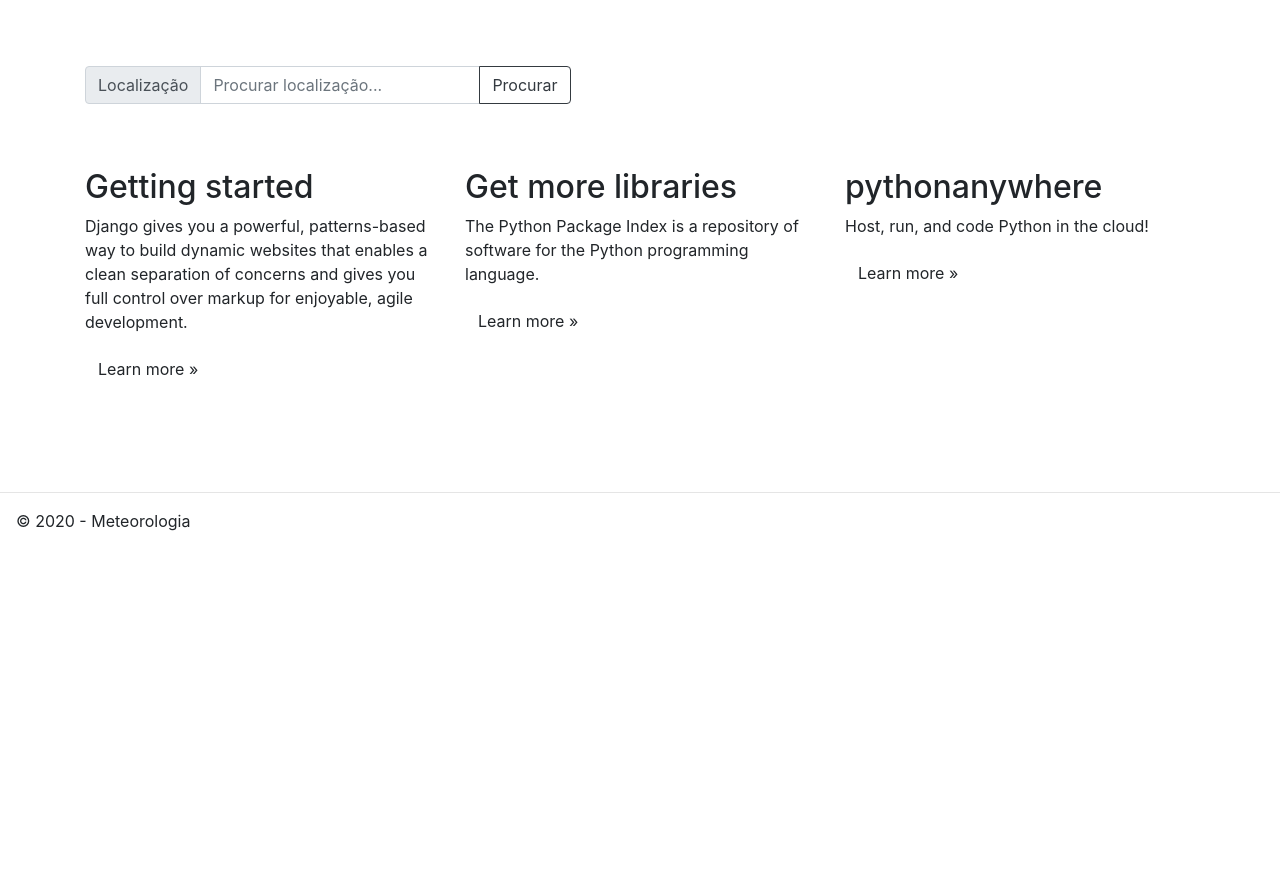
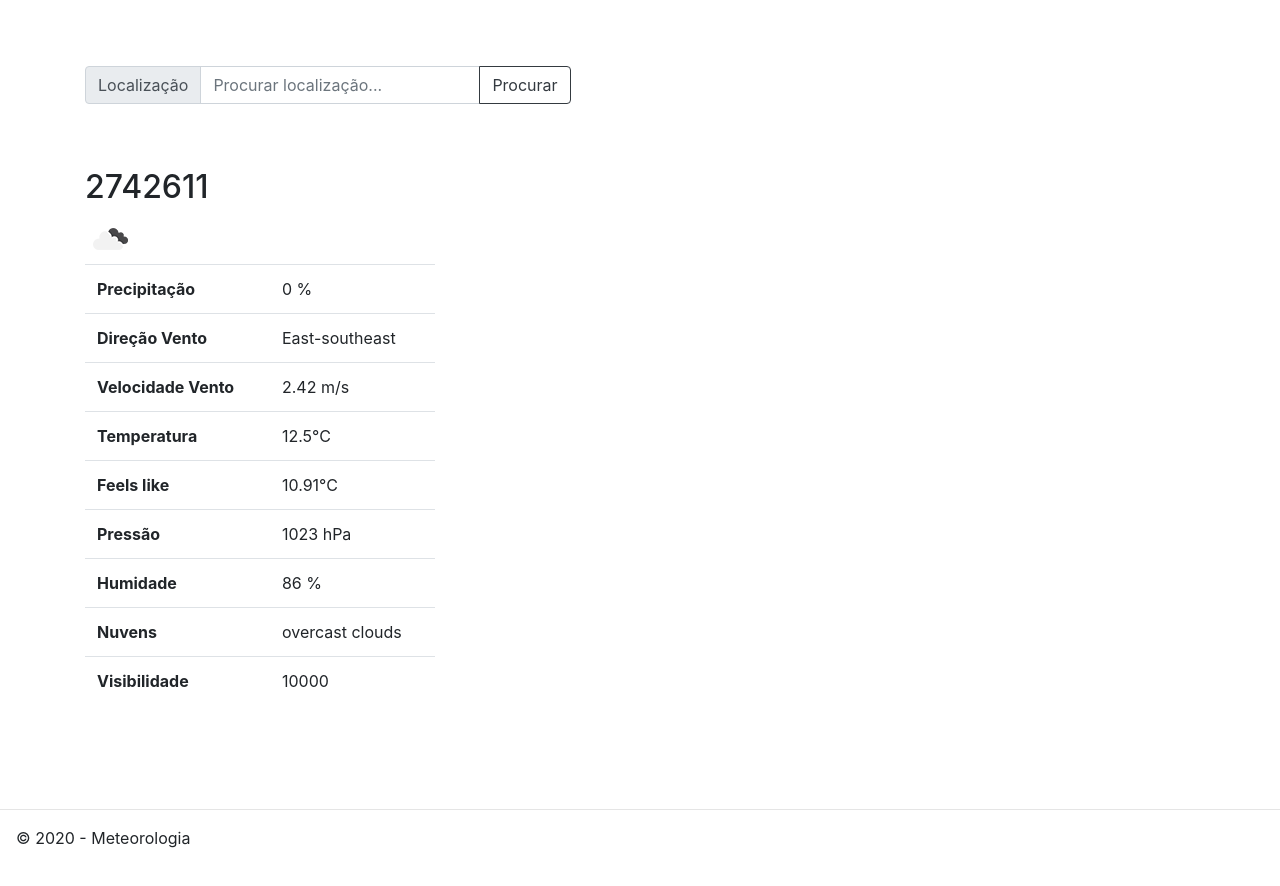
Before and after one commit to afabreu/edc_tp1, a Django app: page / in a window 1280 px wide. Shown: the part 56-942 px from the top of the page. Before the commit the page ends 587 px from the top, so only its background shows below. Run offline with Django 3.2, Linux system fonts and the light colour scheme; some libraries are stand-ins or nearby versions.

Commit message:
added a table in index.html

```diff
--- a/app/templates/index.html
+++ b/app/templates/index.html
@@ -12,27 +12,70 @@
     </div>
 </div>
     <br><br>
-
+{% load static %}
 
 <div class="row">
     <div class="col-md-4">
-        <h2>Getting started</h2>
-        <p>
-            Django gives you a powerful, patterns-based way to build dynamic websites that
-            enables a clean separation of concerns and gives you full control over markup
-            for enjoyable, agile development.
-        </p>
-        <p><a class="btn btn-default" href="http://www.djangobook.com">Learn more &raquo;</a></p>
-    </div>
-    <div class="col-md-4">
-        <h2>Get more libraries</h2>
-        <p>The Python Package Index is a repository of software for the Python programming language.</p>
-        <p><a class="btn btn-default" href="https://pypi.python.org/pypi">Learn more &raquo;</a></p>
-    </div>
-    <div class="col-md-4">
-        <h2>pythonanywhere</h2>
-        <p>Host, run, and code Python in the cloud!</p>
-        <p><a class="btn btn-default" href="https://www.pythonanywhere.com/">Learn more &raquo;</a></p>
+        <h2>{{ location }}</h2>
+        {% if symbol == "01d" %}<img src="{% static 'img/01d.png' %}">
+            {% elif symbol == "01n" %}<img src="{% static 'img/01n.png' %}">
+            {% elif symbol == "02d" %}<img src="{% static 'img/02d.png' %}">
+            {% elif symbol == "02n" %}<img src="{% static 'img/02n.png' %}">
+            {% elif symbol == "03d" %}<img src="{% static 'img/03d.png' %}">
+            {% elif symbol == "03n" %}<img src="{% static 'img/03n.png' %}">
+            {% elif symbol == "04d" %}<img src="{% static 'img/04d.png' %}">
+            {% elif symbol == "04n" %}<img src="{% static 'img/04n.png' %}">
+            {% elif symbol == "09d" %}<img src="{% static 'img/09d.png' %}">
+            {% elif symbol == "09n" %}<img src="{% static 'img/09n.png' %}">
+            {% elif symbol == "10d" %}<img src="{% static 'img/10d.png' %}">
+            {% elif symbol == "10n" %}<img src="{% static 'img/10n.png' %}">
+            {% elif symbol == "11d" %}<img src="{% static 'img/11d.png' %}">
+            {% elif symbol == "11n" %}<img src="{% static 'img/11n.png' %}">
+            {% elif symbol == "13d" %}<img src="{% static 'img/13d.png' %}">
+            {% elif symbol == "13n" %}<img src="{% static 'img/13n.png' %}">
+            {% elif symbol == "50d" %}<img src="{% static 'img/50d.png' %}">
+            {% elif symbol == "50n" %}<img src="{% static 'img/50n.png' %}">
+        {% endif %}
+        <table class="table">
+            <tbody>
+                <tr>
+                  <th scope="row">Precipitação</th>
+                  <td>{{ precipitation }} %</td>
+                </tr>
+                <tr>
+                  <th scope="row">Direção Vento</th>
+                  <td>{{ windDirection }}</td>
+                </tr>
+                <tr>
+                  <th scope="row">Velocidade Vento</th>
+                  <td>{{ windSpeed }} m/s</td>
+                </tr>
+                <tr>
+                  <th scope="row">Temperatura</th>
+                  <td>{{ temperature }}°C</td>
+                </tr>
+                <tr>
+                  <th scope="row">Feels like</th>
+                  <td>{{ feels_like }}°C</td>
+                </tr>
+                <tr>
+                  <th scope="row">Pressão</th>
+                  <td>{{ pressure }} hPa</td>
+                </tr>
+                <tr>
+                  <th scope="row">Humidade</th>
+                  <td>{{ humidity }} %</td>
+                </tr>
+                <tr>
+                  <th scope="row">Nuvens</th>
+                  <td>{{ clouds }}</td>
+                </tr>
+                <tr>
+                  <th scope="row">Visibilidade</th>
+                  <td>{{ visibility }}</td>
+                </tr>
+            </tbody>
+        </table>
     </div>
 </div>
 
--- a/app/views.py
+++ b/app/views.py
@@ -1,11 +1,34 @@
+from django.contrib import messages
 from django.shortcuts import render
 from datetime import datetime
 
-
+# URL to Weather XML: http://api.openweathermap.org/data/2.5/forecast?id=2742611&units=metric&mode=xml&APPID=d0279fea67692adea0e260e4cf86d072
 # Create your views here.
 def home(request):
+    if 'location' in request.POST:
+        location_str = request.POST['location']
+        if location_str == "":
+            messages.warning(request, 'Empty search! Default location shown')
+            location_str = 'Aveiro'
+    else:
+        location_str = 'Aveiro'
+    location_id = local_id(location_str)
     tparams = {
-        'title': 'Home Page',
+        'title': 'Meteorologia - '+ str(datetime.now().day),
         'year': datetime.now().year,
+        'location': location_id,
+        'symbol': "04d",
+        'precipitation': 0,
+        'windDirection': "East-southeast",
+        'windSpeed': 2.42,
+        'temperature': 12.5,
+        'feels_like': 10.91,
+        'pressure': 1023,
+        'humidity': 86,
+        'clouds': 'overcast clouds',
+        'visibility': 10000,
     }
     return render(request, 'index.html', tparams)
+
+def local_id(str):
+    return 2742611
```
